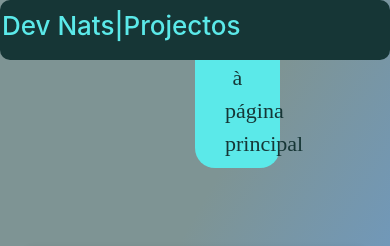
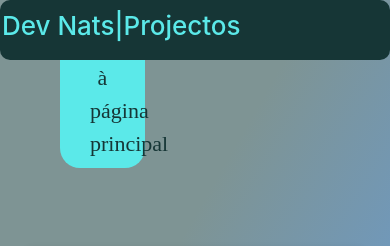
Before and after one commit to DevNats144/NProjecties, a plain HTML site: page index.html in a window 390 px wide. Shown: the top 246 px of the page. Drawn offline with nearby package versions, Linux system fonts and the light colour scheme.

Commit message:
Atualizei o modo responsivo para a pagina Projectsss

```diff
--- a/index.html
+++ b/index.html
@@ -96,7 +96,7 @@
             #brandy{
 
                align-items: center;
-               margin-left: 50%;
+               margin-left: 60px;
                width:85px;
                height:auto;
             }
```
